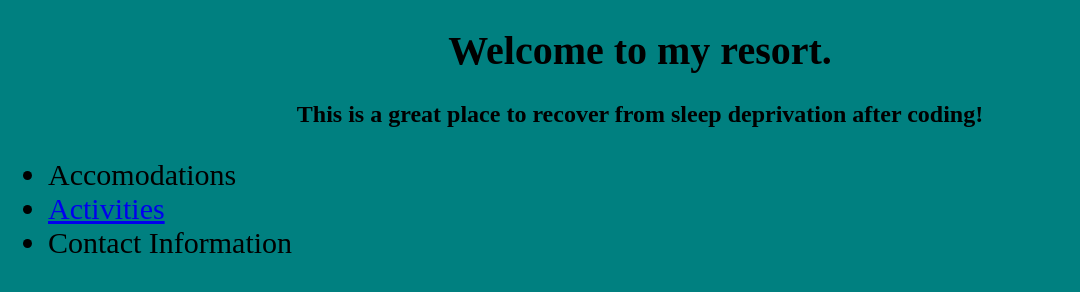
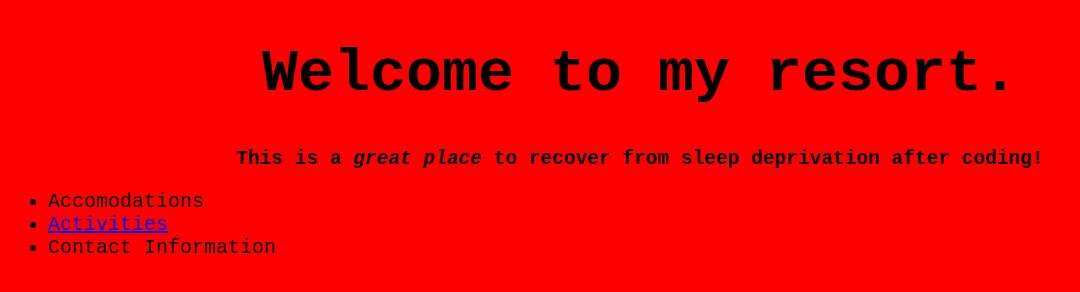
Before and after one commit to GloriaFriesen/Resort, a plain HTML site: page Index.html in a window 1280 px wide. Shown: the whole page, without its empty margins (0-1080 px from the left). Drawn offline with Linux system fonts and the light colour scheme.

Commit message:
Made changes to Theme1 styling

```diff
--- a/Index.html
+++ b/Index.html
@@ -7,7 +7,7 @@
   <body>
     <h1>Welcome to my resort.</h1>
     <h2>
-      This is a great place to recover from sleep deprivation after coding!
+      This is a <em>great place</em> to recover from sleep deprivation after coding!
     </h2>
     <ul>
       <li>Accomodations</li>
--- a/css/styles.css
+++ b/css/styles.css
@@ -1,10 +1,11 @@
 h1{
   font-weight: bold;
-  font-size: 40px;
+  font-size: 60px;
   text-align: center;
 }
 body{
-  background-color: #008080;
+  background-color: red;
+  font-family: monospace;
 }
 
 h2{
@@ -12,5 +13,5 @@ h2{
 }
 
 ul {
-  font-size: 30px;
+  font-size: 20px;
 }
```
